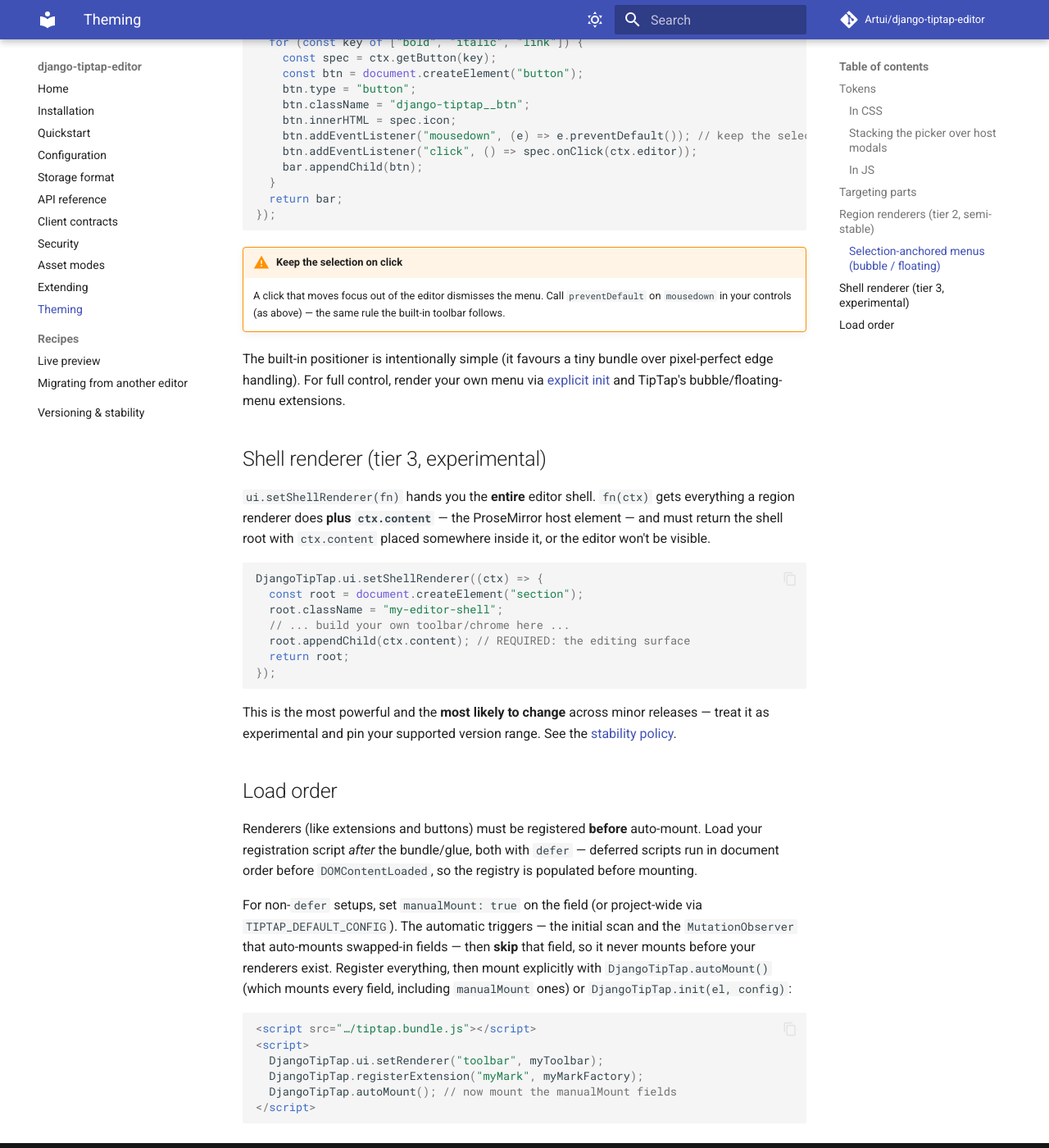
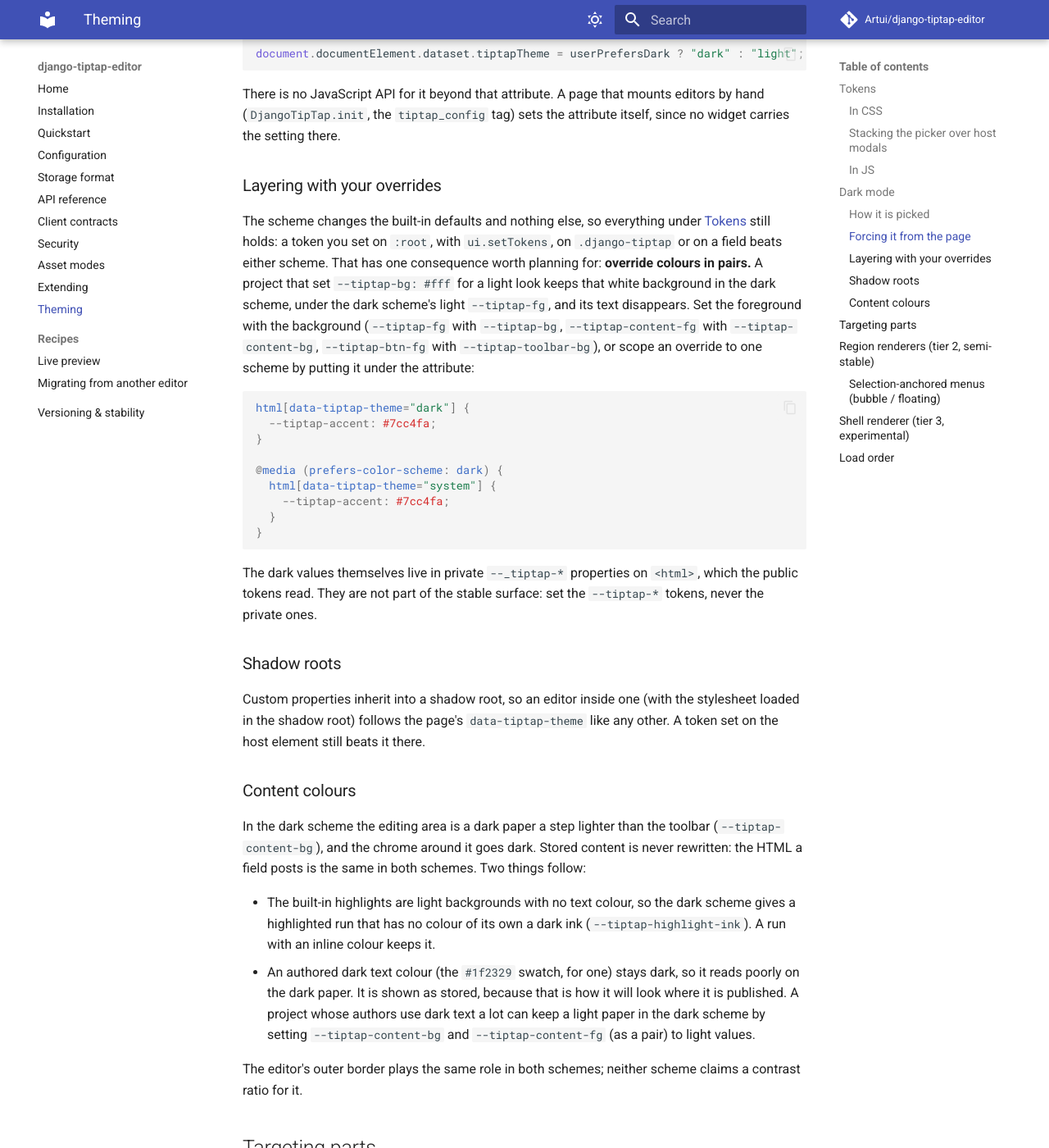
Before and after one commit to Artui/django-tiptap-editor, an MkDocs documentation site: the page built from docs/theming.md, in a window 1280 px wide and 1400 px high, scrolled down 3909 px. Shown: the whole window at 82% size. Built offline with MkDocs 1.6.1 and Material for MkDocs 9.7.7, drawn with Linux system fonts in a browser that asks for light colours; comment, search, counter and statistics services are not loaded; some of the changed text lies outside the part shown.

Commit message:
Document dark mode, its setting and its tokens; add the harness switch
Co-Authored-By: Claude Opus 5.5 <noreply@anthropic.com>

````diff
--- a/docs/theming.md
+++ b/docs/theming.md
@@ -27,6 +27,14 @@ custom properties. Set them in CSS or via JS; near-zero churn risk across minor
 | `--tiptap-btn-hover-bg` | Button hover background |
 | `--tiptap-btn-active-bg` / `--tiptap-btn-active-fg` | Active button colours |
 | `--tiptap-accent` | Links, focus, selected-image outline |
+| `--tiptap-content-bg` / `--tiptap-content-fg` | Editing area and source view (light default: unset, so the area shows the shell's `--tiptap-bg` / `--tiptap-fg`) |
+| `--tiptap-content-border` | Table cell borders in the editing area (light default: `--tiptap-border`) |
+| `--tiptap-highlight-ink` | Text colour of a highlighted run that has no colour of its own (light default: unset, so it inherits) |
+| `--tiptap-highlight-glyph-bg` / `--tiptap-highlight-glyph-fg` | The highlight button's glyph (light: `#fff3a3`, text inherits the button's) |
+| `--tiptap-swatch-border` / `--tiptap-swatch-border-hover` | Colour swatch and custom-colour chip outline, and its hover |
+| `--tiptap-shadow-color` | Shadow of the dropdown panels and the floating menus |
+| `--tiptap-modal-shadow-color` / `--tiptap-overlay-bg` | Image-picker modal shadow and the overlay behind it |
+| `--tiptap-color-scheme` | `color-scheme` of the shell and the picker modal, so the source textarea, the colour input and the focus ring follow the scheme (light default: unset, so they inherit the page's) |
 | `--tiptap-modal-z` | Image-picker overlay `z-index` (default `2000`) |
 
 The defaults are declared on the document root with zero specificity
@@ -89,6 +97,102 @@ DjangoTipTap.ui.setTokens({ accent: "#0b7285", radius: "12px" });
 `setTokens` writes onto `document.documentElement`, so it is the page-wide layer (3
 above): every editor follows it, including ones mounted later, and a field's own
 `height` / `maxHeight` config still wins over a `height` / `max-height` token.
+
+## Dark mode
+
+The editor ships a dark colour set beside the light one. Light is the default, so a page
+that does nothing renders as it did before.
+
+### How it is picked
+
+The scheme is read from one attribute on `<html>`, `data-tiptap-theme`:
+
+| Value | Scheme |
+| --- | --- |
+| absent, or `"light"` | light |
+| `"dark"` | dark |
+| `"system"` | dark when the OS asks for it (`prefers-color-scheme: dark`), light otherwise |
+
+The usual way to set it is the `TIPTAP_COLOR_SCHEME` setting:
+
+```python
+TIPTAP_COLOR_SCHEME = "system"  # or "dark", or "light" (the default)
+```
+
+Every widget then carries the value, and the glue writes it to `<html>` once, when the
+first editor mounts. It is project-wide: a per-field scheme would have to sit on the
+editor's shell, where it would beat the tokens you set on `:root`. The Django admin does
+not follow its own theme toggle; set the setting there like anywhere else.
+
+### Forcing it from the page
+
+An attribute the page already set wins over the setting: the glue never overwrites it. So
+a template can force a scheme, and a site with its own light/dark toggle drives the editor
+by writing the attribute:
+
+```html
+<html data-tiptap-theme="dark">
+```
+
+```js
+document.documentElement.dataset.tiptapTheme = userPrefersDark ? "dark" : "light";
+```
+
+There is no JavaScript API for it beyond that attribute. A page that mounts editors by
+hand (`DjangoTipTap.init`, the `tiptap_config` tag) sets the attribute itself, since no
+widget carries the setting there.
+
+### Layering with your overrides
+
+The scheme changes the built-in defaults and nothing else, so everything under
+[Tokens](#tokens) still holds: a token you set on `:root`, with `ui.setTokens`, on
+`.django-tiptap` or on a field beats either scheme. That has one consequence worth
+planning for: **override colours in pairs.** A project that set `--tiptap-bg: #fff` for a
+light look keeps that white background in the dark scheme, under the dark scheme's light
+`--tiptap-fg`, and its text disappears. Set the foreground with the background
+(`--tiptap-fg` with `--tiptap-bg`, `--tiptap-content-fg` with `--tiptap-content-bg`,
+`--tiptap-btn-fg` with `--tiptap-toolbar-bg`), or scope an override to one scheme by
+putting it under the attribute:
+
+```css
+html[data-tiptap-theme="dark"] {
+  --tiptap-accent: #7cc4fa;
+}
+
+@media (prefers-color-scheme: dark) {
+  html[data-tiptap-theme="system"] {
+    --tiptap-accent: #7cc4fa;
+  }
+}
+```
+
+The dark values themselves live in private `--_tiptap-*` properties on `<html>`, which
+the public tokens read. They are not part of the stable surface: set the `--tiptap-*`
+tokens, never the private ones.
+
+### Shadow roots
+
+Custom properties inherit into a shadow root, so an editor inside one (with the
+stylesheet loaded in the shadow root) follows the page's `data-tiptap-theme` like any
+other. A token set on the host element still beats it there.
+
+### Content colours
+
+In the dark scheme the editing area is a dark paper a step lighter than the toolbar
+(`--tiptap-content-bg`), and the chrome around it goes dark. Stored content is never
+rewritten: the HTML a field posts is the same in both schemes. Two things follow:
+
+- The built-in highlights are light backgrounds with no text colour, so the dark scheme
+  gives a highlighted run that has no colour of its own a dark ink
+  (`--tiptap-highlight-ink`). A run with an inline colour keeps it.
+- An authored dark text colour (the `#1f2329` swatch, for one) stays dark, so it reads
+  poorly on the dark paper. It is shown as stored, because that is how it will look where
+  it is published. A project whose authors use dark text a lot can keep a light paper in
+  the dark scheme by setting `--tiptap-content-bg` and `--tiptap-content-fg` (as a pair)
+  to light values.
+
+The editor's outer border plays the same role in both schemes; neither scheme claims a
+contrast ratio for it.
 
 ## Targeting parts
 
````
Also changed, not shown: CHANGELOG.md (+18 -0 lines), docs/configuration.md (+1 -0 lines), 1 other file.
